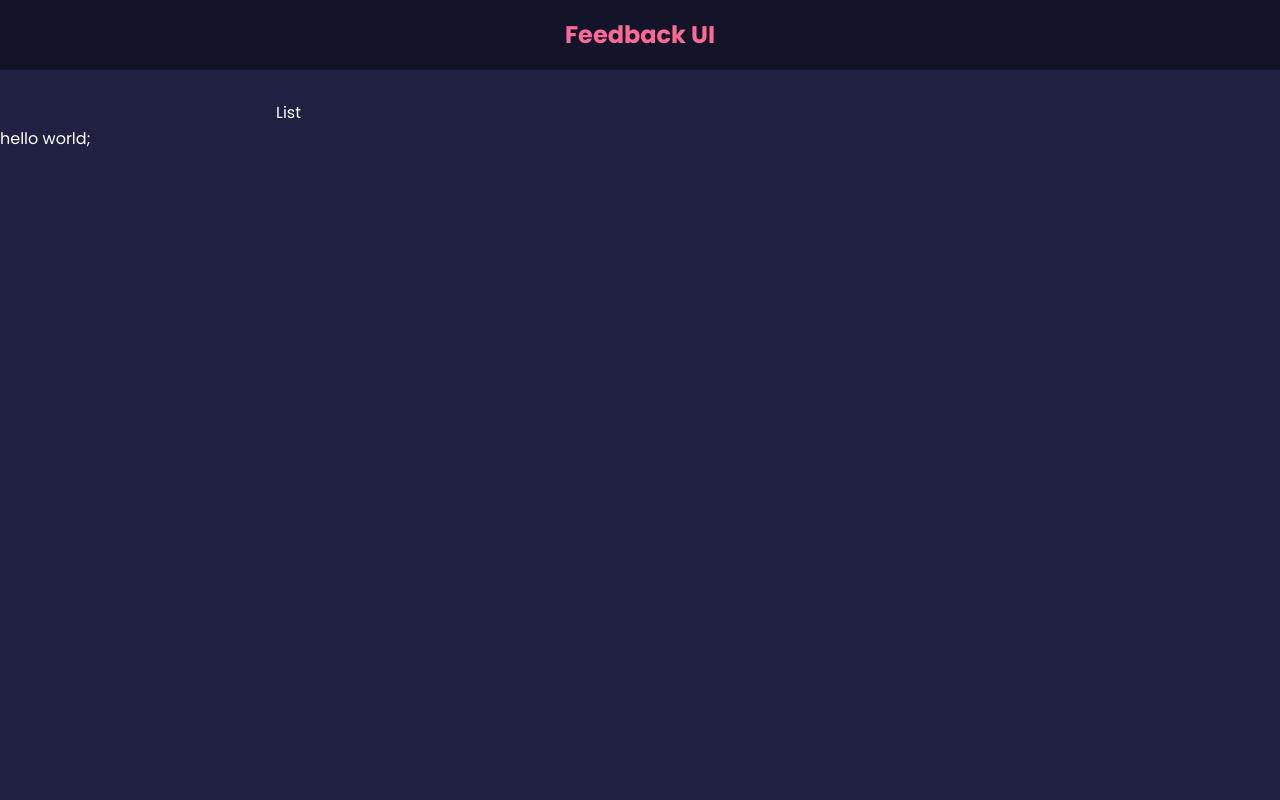
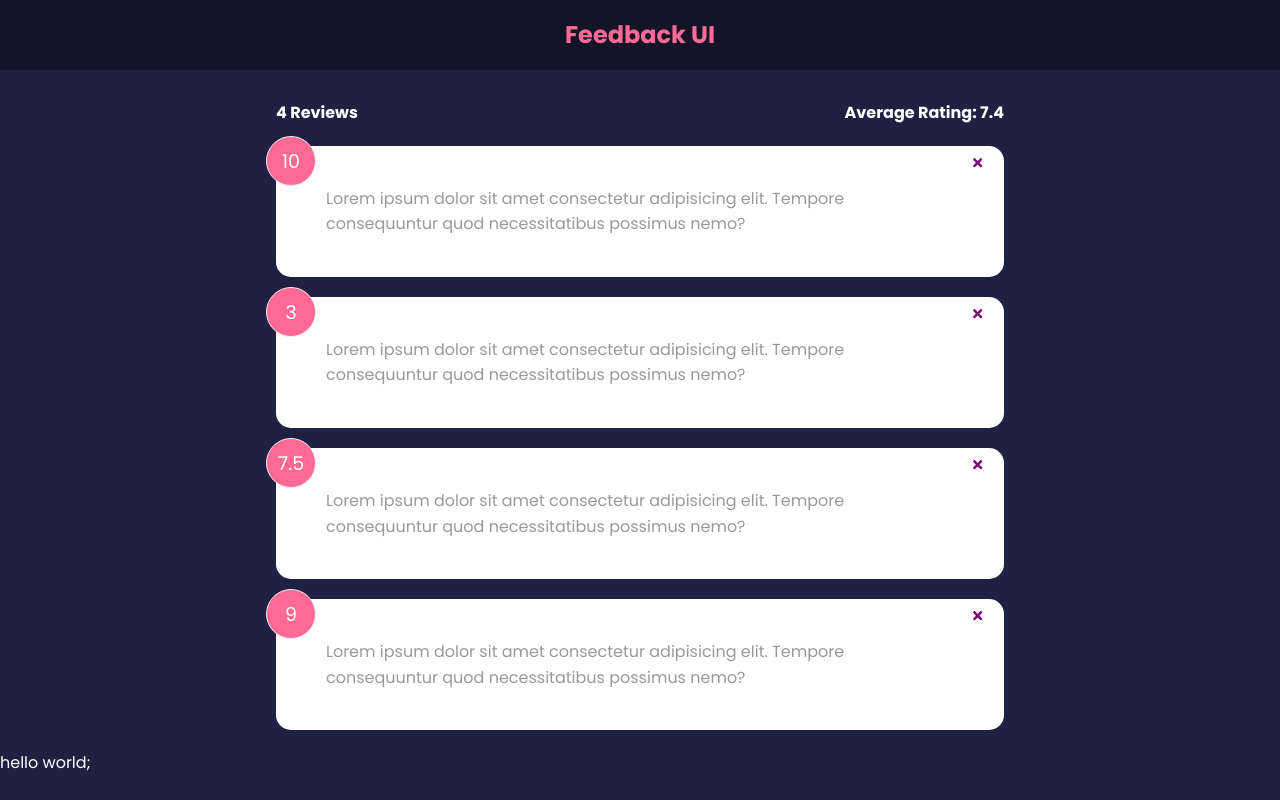
Before and after one commit to SuitcaseCoder/react-review-2022, a React (Create React App) app: page / in a window 1280 px wide. Built offline with nearby package versions, Linux system fonts and the light colour scheme.

Commit message:
render static feedback items + delete items

```diff
--- a/package.json
+++ b/package.json
@@ -8,6 +8,7 @@
     "@testing-library/user-event": "^13.5.0",
     "react": "^18.2.0",
     "react-dom": "^18.2.0",
+    "react-icons": "^4.6.0",
     "react-scripts": "5.0.1",
     "web-vitals": "^2.1.4"
   },
--- a/src/App.js
+++ b/src/App.js
@@ -3,18 +3,28 @@
 import Header from "./components/Header";
 import FeedbackList from "./components/FeedbackList";
 import FeedbackData from "./data/FeedbackData";
-
+import FeedbackStats from "./components/FeedbackStats";
 
 function App(){
 
     const [feedback, setFeedback] = useState(FeedbackData)
 
+    const deleteFeedback = (id) => {
+        if(window.confirm('are you sure you want to delete?')){
+            // filters out the item we're deleting if it's a match
+            setFeedback(feedback.filter((item)=> item.id !== id))
+        }
+
+
+    }
+
     return (
         <>
         <Header />
         <div className="container">
+            <FeedbackStats feedback={feedback} />
             {/* feedback={feedback} -> 1st feedback == the name of the prop, 2nd feedback == what we named our state  */}
-            <FeedbackList feedback={feedback} />
+            <FeedbackList feedback={feedback} handleDelete={deleteFeedback} />
         </div>
         </>
     )
--- a/src/components/FeedbackItem.jsx
+++ b/src/components/FeedbackItem.jsx
@@ -1,30 +1,26 @@
-import {useState} from 'react'
+import { FaTimes } from 'react-icons/fa'
+import PropTypes from 'prop-types'
+import Card from './shared/Card'
+
+function FeedbackItem({item, handleDelete}) {
 
 
-function FeedbackItem() {
-
-    const [rating, setRating] = useState(7);
-    const [text, setText] = useState('example of a feedback item text');
-
-    const handleClick = () => {
-
-        // pasing a function to a setSomething hook fn, allows us to accept the previous/current value of state which gets accepted into the callback fn
-        setRating((prev)=>{
-            console.log(prev)
-            return prev + 1
-        });
-    }
 
   return (
-    <div className="card">
-        <div className="num-display">{rating}</div>
-        <div className="text-display">
-           {text}
-        </div>
+    <Card>
+        <div className="num-display">{item.rating}</div>
 
-        <button onClick={handleClick}>Click</button>
-    </div>
+        {/* if I want to pass anything into 'handleClick' then the arrow function is necessary */}
+        <button onClick={() => handleDelete(item.id)} className="close">
+          <FaTimes color='purple'/>
+        </button>
+        <div className="text-display">{item.text}</div>
+    </Card>
   )
 }
 
+FeedbackItem.protoTypes = {
+    item: PropTypes.object.isRequired,
+}
+
 export default FeedbackItem
--- a/src/components/FeedbackList.jsx
+++ b/src/components/FeedbackList.jsx
@@ -1,11 +1,33 @@
 import React from 'react'
-import FeedbackItem from "./components/FeedbackItem";
+import PropTypes from 'prop-types'
+import FeedbackItem from "./FeedbackItem";
 
-function FeedbackList({feedback}) {
-    console.log(feedback)
+function FeedbackList({feedback, handleDelete}) {
+    if(!feedback || feedback.length === 0){
+        return <p>No Feedback Yet</p>
+    }
+
   return (
-    <div>List</div>
+    <div className="feedback-list">
+        {/* because we're returning JSX, what's being returned must be wrapped in parenthesis 🤦🏼‍♀️ */}
+        {feedback.map((item)=>(
+            <FeedbackItem
+                key={item.id}
+                item={item}
+                handleDelete={handleDelete}/>
+        ))}
+    </div>
   )
 }
 
+FeedbackList.propTypes = {
+    feedback: PropTypes.arrayOf(
+        PropTypes.shape({
+            id: PropTypes.number.isRequired,
+            text: PropTypes.string.isRequired,
+            rating: PropTypes.number.isRequired,
+        })
+    )
+}
+
 export default FeedbackList
--- /dev/null
+++ b/src/components/FeedbackStats.jsx
@@ -0,0 +1,27 @@
+import React from 'react'
+import PropTypes from 'prop-types'
+
+function FeedbackStats({feedback}) {
+
+    // calculate ratings average
+    let average = feedback.reduce((acc, cur)=>{
+        return acc + cur.rating
+    }, 0) / feedback.length
+
+    average = average.toFixed(1).replace([/[.,]0$/,''])
+
+
+  return (
+    <div className="feedback-stats">
+        <h4>{feedback.length} Reviews</h4>
+        {/* if average is 0, return 0 */}
+        <h4>Average Rating: {isNaN(average) ? 0 : average}</h4>
+    </div>
+  )
+}
+
+FeedbackStats.propTypes = {
+    feedback: PropTypes.array.isRequired
+}
+
+export default FeedbackStats
--- /dev/null
+++ b/src/components/shared/Card.jsx
@@ -0,0 +1,38 @@
+import React from 'react'
+import PropTypes from 'prop-types'
+// imports children props from ...
+function Card({children, reverse}) {
+    // CONDITIONAL CLASS EXAMPLE:
+//   return (
+//     // conditional class: add 'card' as a classname but also if reverse == true, then add 'reverse' as a classname to the card
+//     <div className={`card ${reverse && 'reverse'}`}>
+//         {children}
+//     </div>
+//     )
+
+
+// CONDITIONAL STYLING EXAMPLE
+    return(
+        <div className="card" style={{
+            backgroundColor: reverse ? 'rgba(0,0,0,0.4)' : '#fff',
+            color: reverse ? '#fff' : 'rgba(0,0,0,0.4)'
+            }}>
+            {children}
+        </div>
+    )
+
+
+}
+
+Card.defaultProps = {
+    reverse: false,
+}
+
+Card.propTypes = {
+    children: PropTypes.node.isRequired,
+    reverse: PropTypes.bool
+
+
+}
+
+export default Card
```
Also changed, not shown: 1 other file (tests, documents, lock files or other folders).
